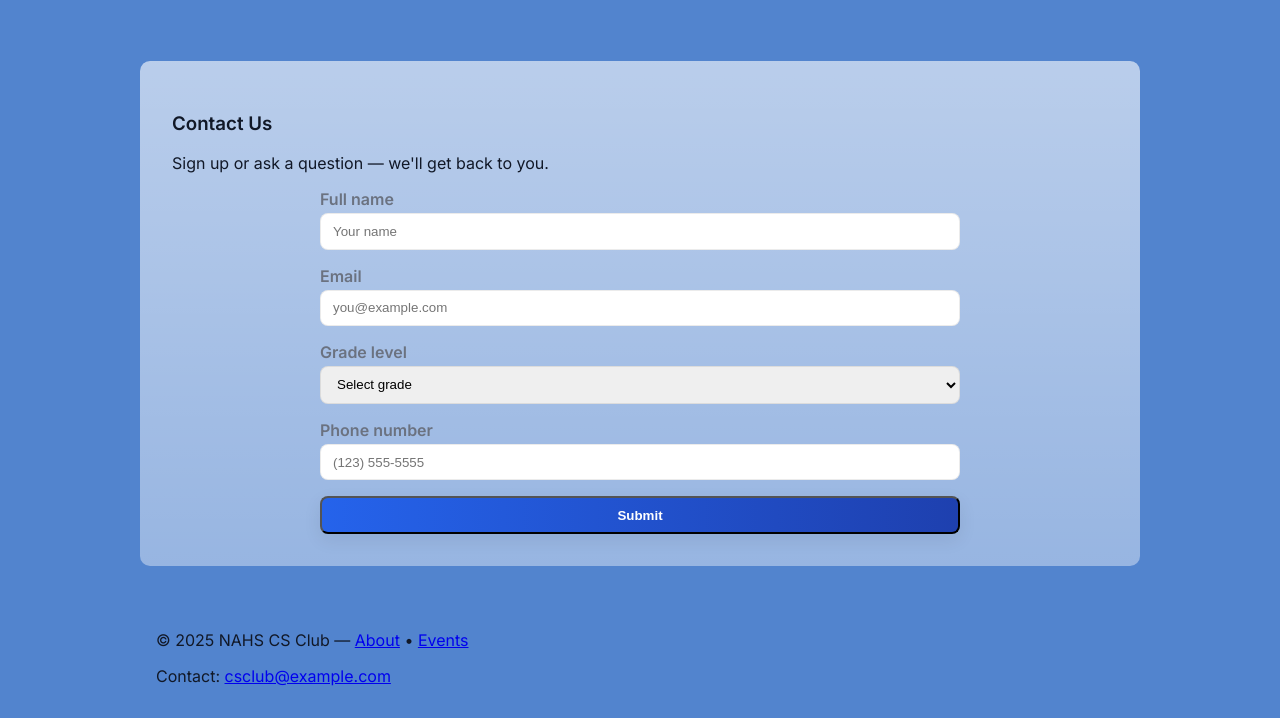
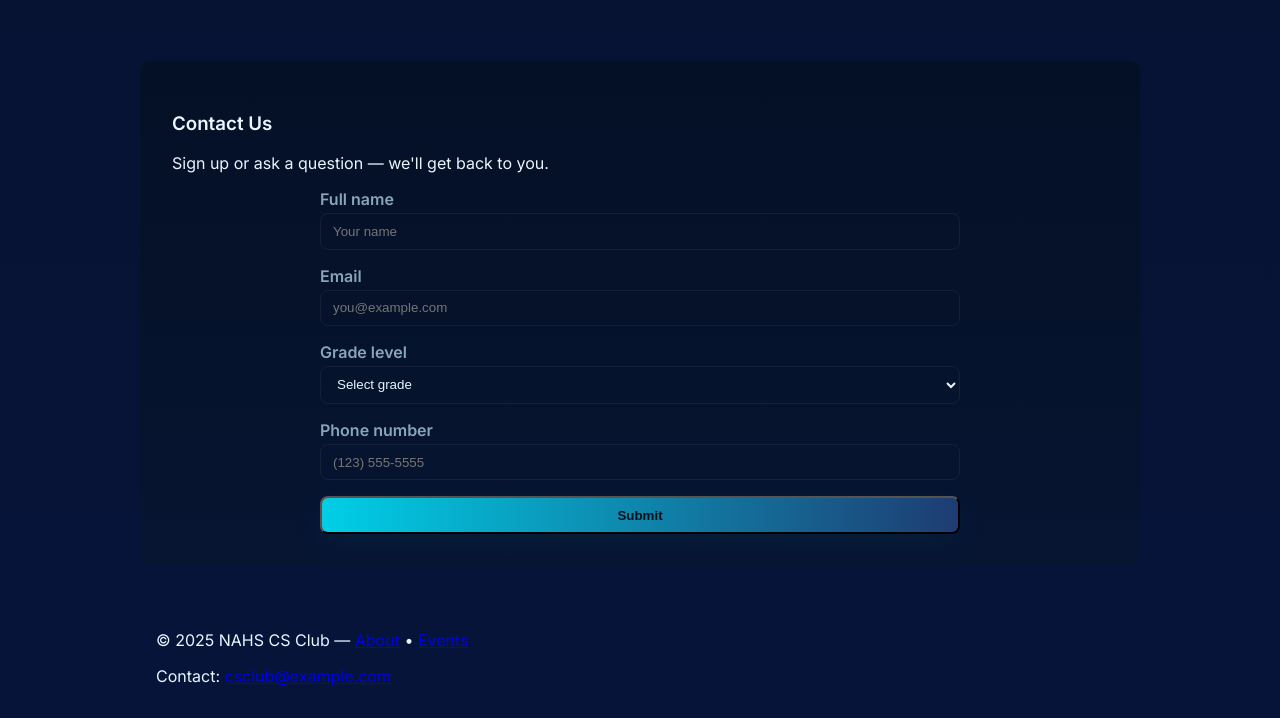
Before and after one commit to nahscssociety/csclub-webinterface, a plain HTML site: page index.html in a window 1280 px wide. Shown: the part 1208-1926 px from the top of the page. Drawn offline with Linux system fonts and the light colour scheme.

Commit message:
changed CSS

```diff
--- a/main.css
+++ b/main.css
@@ -1,11 +1,12 @@
 :root{
-	--bg: #5284ce;
-	--text: #111827;
-	--nav-grad-start: #1e3c72;
-	--nav-grad-end: #2a5298;
-	--accent: #ffeb3b;
-	--muted: #6b7280;
-	--card-bg: #ffffff;
+	/* Calm cyber theme: navy + cyan */
+	--bg: linear-gradient(180deg,#031026 0%, #07143a 100%); /* page background */
+	--text: #e6f7ff; /* light cyan text */
+	--nav-grad-start: #07203a; /* darker navy */
+	--nav-grad-end: #0a3a57; /* teal-blue */
+	--accent: #00cfe6; /* calm cyan accent */
+	--muted: #89a6b8; /* muted cyan for labels */
+	--card-bg: rgba(255,255,255,0.02); /* translucent card on dark bg */
 }
 
 /* Base reset */
@@ -21,12 +22,12 @@ main{padding-top:120px}
 
 /* Navbar (responsive) */
 .navbar{display:flex;align-items:center;justify-content:space-between;background:linear-gradient(90deg,var(--nav-grad-start),var(--nav-grad-end));position:fixed;top:0;left:0;width:100%;z-index:1000;padding:6px 12px;box-shadow:0 4px 12px rgba(0,0,0,.15)}
-.navbar .brand{color:#fff;font-weight:700;text-decoration:none;margin-right:12px}
-.navbar #nav-toggle{display:none;background:transparent;border:0;color:#fff;font-size:22px;padding:8px;cursor:pointer}
+.navbar .brand{color:var(--accent);font-weight:700;text-decoration:none;margin-right:12px}
+.navbar #nav-toggle{display:none;background:transparent;border:0;color:var(--accent);font-size:22px;padding:8px;cursor:pointer}
 .navbar .menu{display:flex;gap:6px;align-items:center}
-.navbar .menu a{color:#f2f2f2;text-decoration:none;padding:10px 14px;border-radius:6px;transition:all .18s ease;font-size:16px}
-.navbar .menu a:hover{background:var(--accent);color:#111;transform:translateY(-2px)}
-.navbar .menu a[aria-current="page"], .navbar .menu a.active{background:rgba(255,255,255,.12);box-shadow:inset 0 -3px 0 var(--accent)}
+.navbar .menu a{color:rgba(230,247,255,0.95);text-decoration:none;padding:10px 14px;border-radius:6px;transition:all .18s ease;font-size:16px}
+.navbar .menu a:hover{background:rgba(0,207,230,0.10);color:var(--text);transform:translateY(-2px)}
+.navbar .menu a[aria-current="page"], .navbar .menu a.active{background:rgba(0,207,230,0.10);box-shadow:inset 0 -3px 0 var(--accent)}
 
 /* Mobile: collapse menu behind toggle */
 @media (max-width:720px){
@@ -37,8 +38,8 @@ main{padding-top:120px}
 }
 
 /* Buttons */
-.btn{display:inline-block;padding:.6rem 1rem;border-radius:8px;text-decoration:none;font-weight:600;background:#111;color:#fff;transition:transform .15s ease,box-shadow .15s}
-.btn.primary{background:linear-gradient(90deg,#2563eb,#1e40af);box-shadow:0 6px 18px rgba(16,24,40,.08)}
+.btn{display:inline-block;padding:.6rem 1rem;border-radius:8px;text-decoration:none;font-weight:600;background:rgba(255,255,255,0.06);color:var(--text);transition:transform .15s ease,box-shadow .15s}
+.btn.primary{background:linear-gradient(90deg,var(--accent),#1e3c72);box-shadow:0 8px 30px rgba(0,207,230,.06);color:#00121a}
 .btn:hover{transform:translateY(-3px)}
 
 /* Cards / grids */
@@ -50,12 +51,12 @@ main{padding-top:120px}
 .project{background:var(--card-bg);padding:1rem;border-radius:8px;box-shadow:0 6px 18px rgba(2,6,23,.04)}
 
 /* Focus styles */
-:focus{outline:3px solid var(--accent);outline-offset:3px;border-radius:6px}
+:focus{outline:3px solid rgba(0,207,230,0.55);outline-offset:3px;border-radius:6px}
 
 /* Tables and other helpers preserved from earlier but toned down */
-.table-container{width:80%;margin:20px auto;border-radius:10px;padding:20px;background:linear-gradient(180deg,rgba(255,255,255,.6),rgba(255,255,255,.4))}
+.table-container{width:80%;margin:20px auto;border-radius:10px;padding:20px;background:linear-gradient(180deg,rgba(6,18,30,.6),rgba(6,18,30,.4))}
 table{width:100%;border-collapse:separate;border-spacing:10px}
-th,td{padding:20px;text-align:left;background:var(--nav-grad-end);color:#fff;border-radius:8px}
+th,td{padding:20px;text-align:left;background:linear-gradient(180deg,var(--nav-grad-end),rgba(10,58,87,0.85));color:rgba(230,247,255,0.95);border-radius:8px}
 
 a:hover{text-decoration:underline}
 
@@ -66,11 +67,11 @@ a:hover{text-decoration:underline}
 }
 
 /* Contact form styles */
-.contact-section{background:linear-gradient(180deg,rgba(255,255,255,.6),rgba(255,255,255,.4));padding:2rem;border-radius:10px;margin:2rem auto}
+.contact-section{background:linear-gradient(180deg,rgba(4,14,26,0.55),rgba(6,22,36,0.35));padding:2rem;border-radius:10px;margin:2rem auto}
 .contact-form{max-width:640px;margin:0 auto;display:grid;gap:1rem}
 .contact-form .form-row{display:flex;flex-direction:column}
 .contact-form label{font-weight:600;margin-bottom:.25rem;color:var(--muted)}
-.contact-form input,.contact-form select{padding:.6rem .75rem;border-radius:8px;border:1px solid rgba(0,0,0,.08)}
+.contact-form input,.contact-form select{padding:.6rem .75rem;border-radius:8px;border:1px solid rgba(255,255,255,0.06);background:transparent;color:var(--text)}
 
 @media (max-width:600px){
   .contact-section{padding:1rem;margin:1rem}
```
